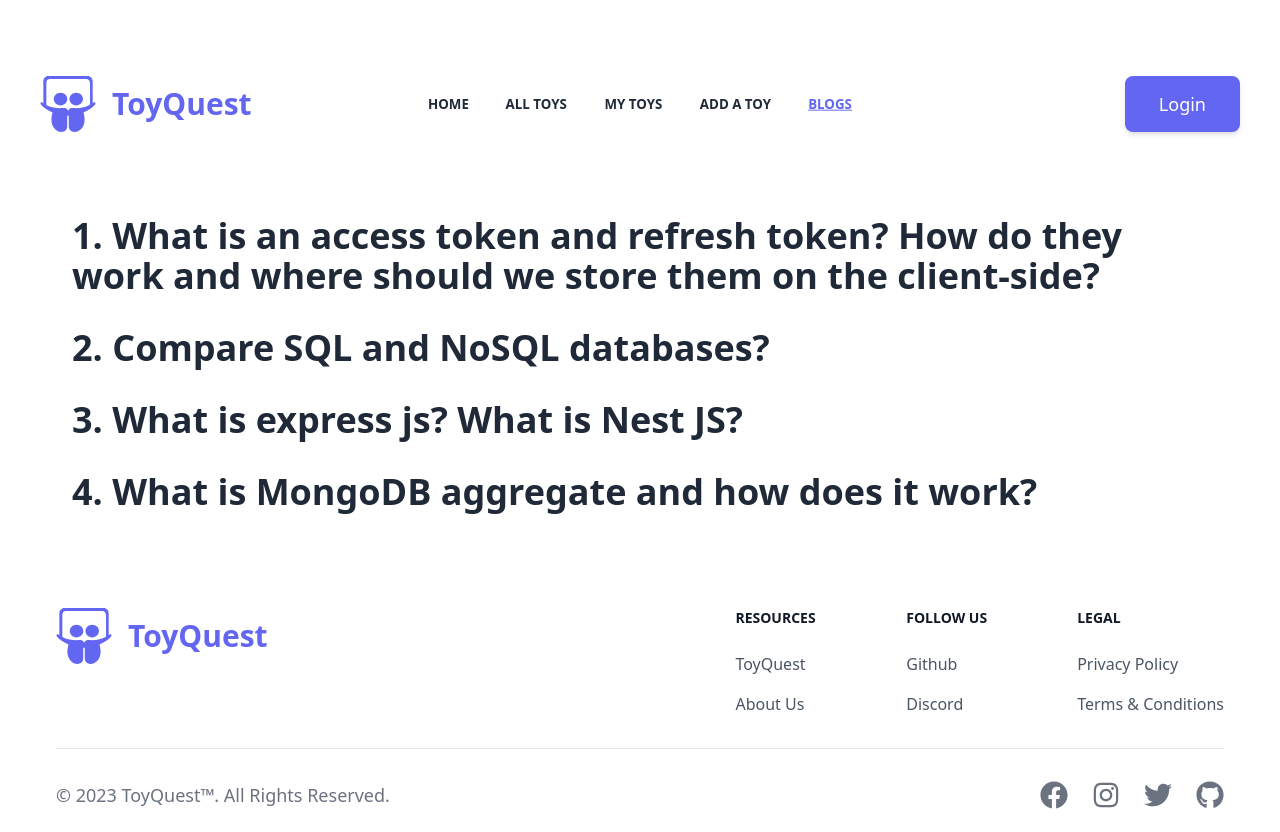
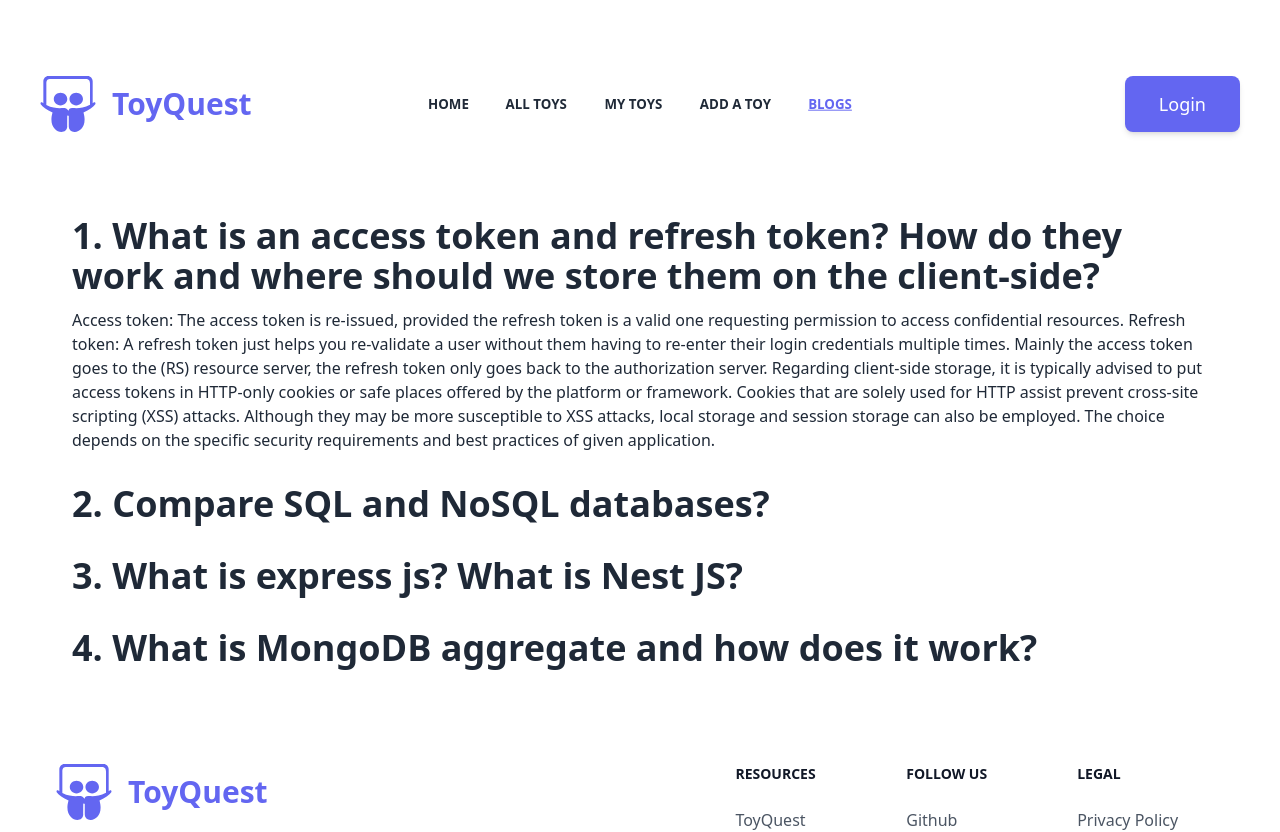
Before and after one commit to mstlelanakhatun/ToyQuest_ClientSide, a React (Vite) app: page /blogs in a window 1280 px wide. Shown: the top 832 px of the page. Built offline with nearby package versions, Linux system fonts and the light colour scheme; no server answers.

Commit message:
qus1 commit

```diff
--- a/src/Components/Shared/NavComponents/Blogs.jsx
+++ b/src/Components/Shared/NavComponents/Blogs.jsx
@@ -7,7 +7,11 @@ const Blogs = () => {
         <div className="p-10">
             <div className="mb-8">
                 <h1 className="text-4xl font-semibold">1. What is an access token and refresh token? How do they work and where should we store them on the client-side? </h1>
-                <p className='my-3'>
+                <p className='my-3'>Access token: The access token is re-issued, provided the refresh token is a valid one requesting permission to access confidential resources.
+Refresh token: A refresh token just helps you re-validate a user without them having to re-enter their login credentials multiple times.
+Mainly the access token goes to the (RS) resource server, the refresh token only goes back to the authorization server.
+Regarding client-side storage, it is typically advised to put access tokens in HTTP-only cookies or safe places offered by the platform or framework. Cookies that are solely used for HTTP assist prevent cross-site scripting (XSS) attacks. Although they may be more susceptible to XSS attacks, local storage and session storage can also be employed. The choice depends on the specific security requirements and best practices of given application.
+
 
                 </p>
             </div>
```
